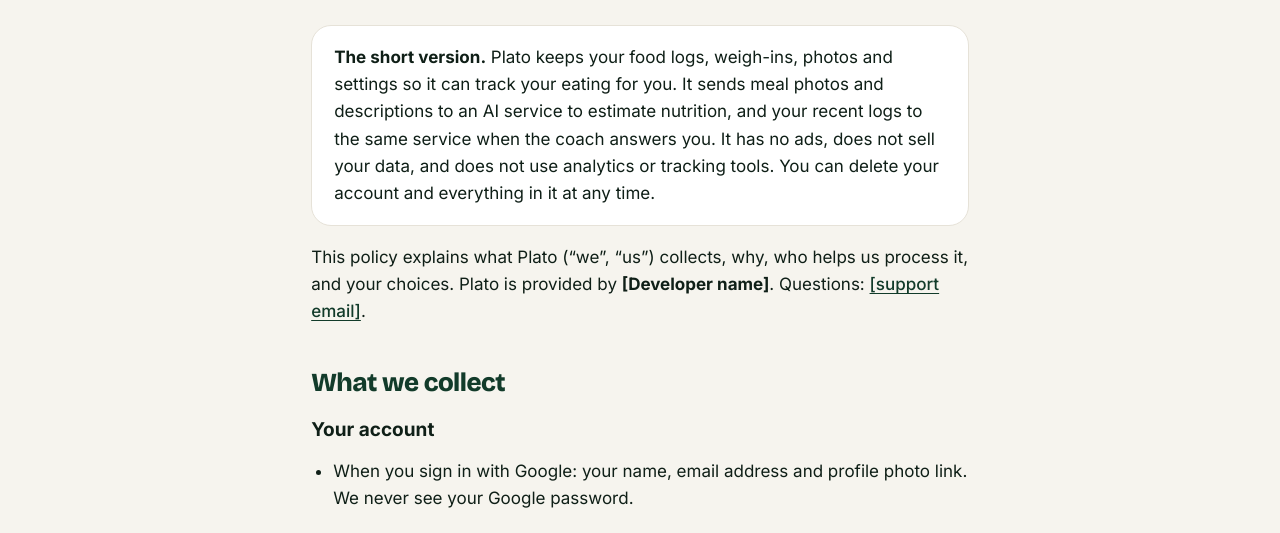
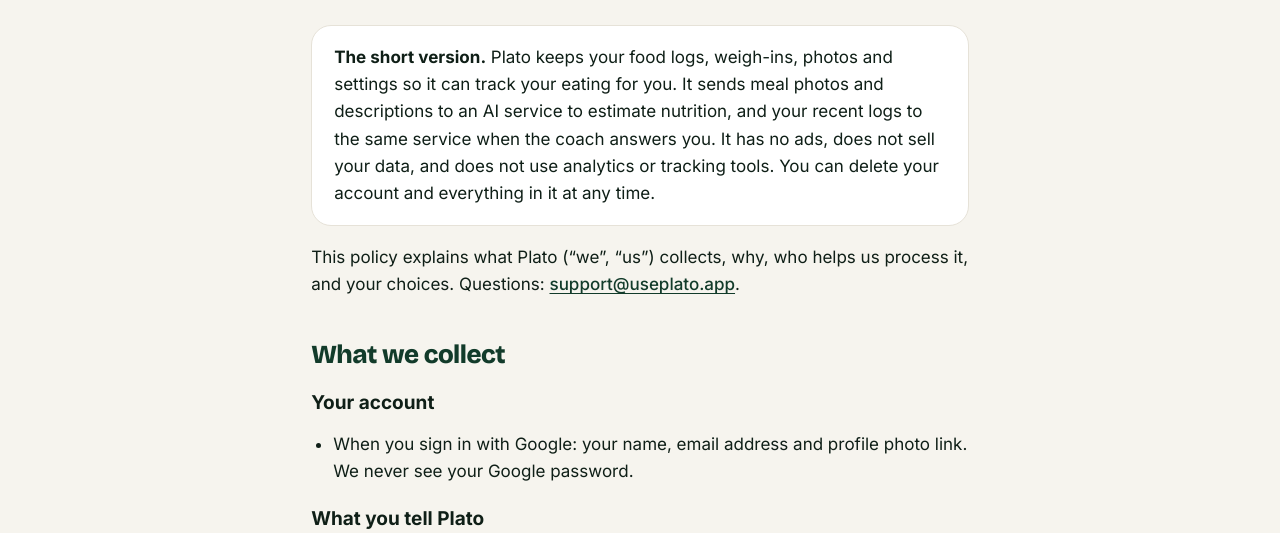
Before and after one commit to Boyooola/plato-web, a plain HTML site: page privacy.html in a window 1280 px wide. Shown: the part 248-781 px from the top of the page. Drawn offline with nearby package versions, Linux system fonts and the light colour scheme.

Commit message:
chore: contact is support@useplato.app; drop developer name and governing law
Co-Authored-By: Claude Opus 5.5 <noreply@anthropic.com>

```diff
--- a/privacy.html
+++ b/privacy.html
@@ -37,7 +37,7 @@
 <p><strong>The short version.</strong> Plato keeps your food logs, weigh-ins, photos and settings so it can track your eating for you. It sends meal photos and descriptions to an AI service to estimate nutrition, and your recent logs to the same service when the coach answers you. It has no ads, does not sell your data, and does not use analytics or tracking tools. You can delete your account and everything in it at any time.</p>
 </div>
 
-<p>This policy explains what Plato (“we”, “us”) collects, why, who helps us process it, and your choices. Plato is provided by <strong>[Developer name]</strong>. Questions: <a href="mailto:[support email]">[support email]</a>.</p>
+<p>This policy explains what Plato (“we”, “us”) collects, why, who helps us process it, and your choices. Questions: <a href="mailto:support@useplato.app">support@useplato.app</a>.</p>
 
 <h2>What we collect</h2>
 
@@ -120,7 +120,7 @@
 <h2 id="delete">Deleting your account and data</h2>
 <div class="box">
 <p><strong>In the app:</strong> Settings → Account → Delete account. This permanently erases your account, profile, food logs, meal and progress photos, weigh-ins, workouts, coach conversations and tips straight away. It can’t be undone.</p>
-<p><strong>Without the app:</strong> email <a href="mailto:[support email]?subject=Delete%20my%20Plato%20account">[support email]</a> from the Google account you use with Plato, with the subject “Delete my Plato account”. We’ll delete it within 30 days and confirm by email.</p>
+<p><strong>Without the app:</strong> email <a href="mailto:support@useplato.app?subject=Delete%20my%20Plato%20account">support@useplato.app</a> from the Google account you use with Plato, with the subject “Delete my Plato account”. We’ll delete it within 30 days and confirm by email.</p>
 <p>Deleting your account doesn’t cancel a Google Play subscription. Cancel it in Google Play → Payments &amp; subscriptions. Google Play keeps its own purchase records.</p>
 </div>
 <p>You can also ask us for a copy of your data, or to correct it, at the same address.</p>
@@ -138,7 +138,7 @@
 <p>If we change this policy, we’ll update the date above, and tell you in the app if the change is significant.</p>
 
 <h2>Contact</h2>
-<p>[Developer name] · <a href="mailto:[support email]">[support email]</a></p>
+<p>Plato · <a href="mailto:support@useplato.app">support@useplato.app</a></p>
 </main>
 <footer class="footer">
   <div class="wrap">
@@ -147,7 +147,7 @@
       <a href="privacy.html">Privacy policy</a>
       <a href="terms.html">Terms of use</a>
       <a href="delete-account.html">Delete your account</a>
-      <span>Contact: [support email]</span>
+      <a href="mailto:support@useplato.app">Contact</a>
     </nav>
     <span class="spacer"></span>
     <span>© <span data-year>2026</span> Plato. Not medical advice.</span>
```
Also changed, not shown: 404.html (+1 -1 lines), delete-account.html (+2 -2 lines), index.html (+1 -1 lines), terms.html (+3 -5 lines), 1 other file.
